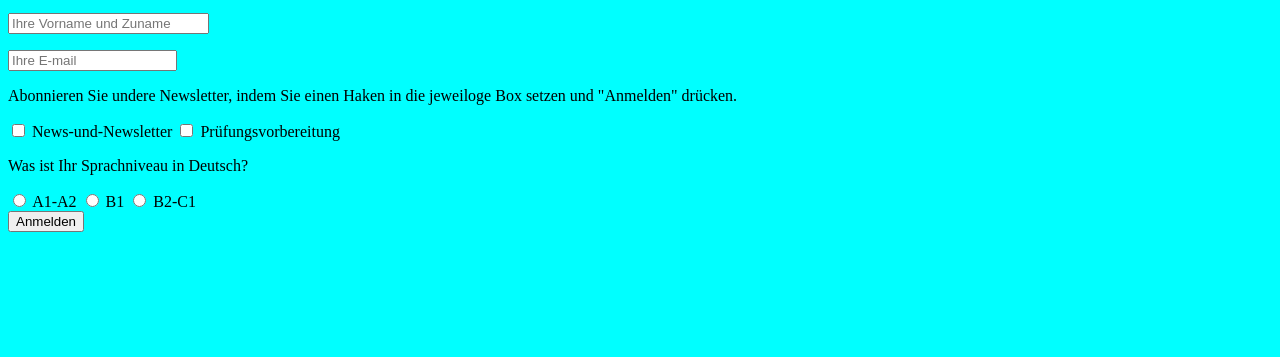
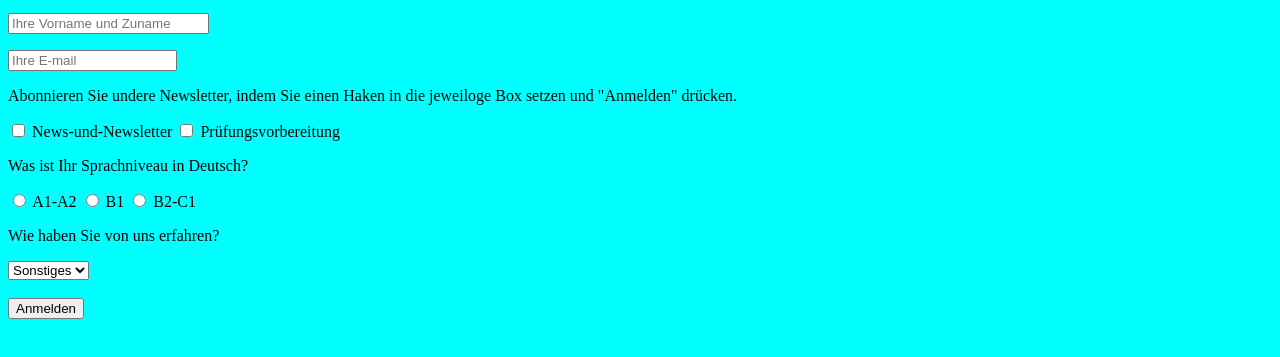
Before and after one commit to Maria1055/html-lesson, a plain HTML site: page index1.html in a window 1280 px wide. Shown: the part 119-476 px from the top of the page. Drawn offline with Linux system fonts and the light colour scheme.

Commit message:
git push index.html

```diff
--- a/index1.html
+++ b/index1.html
@@ -33,7 +33,15 @@
            name="level" value="mail">
     <label for="level3">B2-C1</label></div>
 <div>
-    <input type="submit" value="Anmelden"/></div>
+    <div>
+        <p>Wie haben Sie von uns erfahren?</p>
+        <select><option selected value="s1">Internet</option>
+        <option selected value="s1">Presse</option>
+        <option selected value="s1">Flyer</option>
+        <option selected value="s1">Freunde</option>
+        <option selected value="s1">Sonstiges</option></select>
+    </div><br>
+    <div><input type="submit" value="Anmelden"/></div>
 
 </body>
 </html>
```
Also changed, not shown: style.css (+9 -2 lines), 1 other file.
